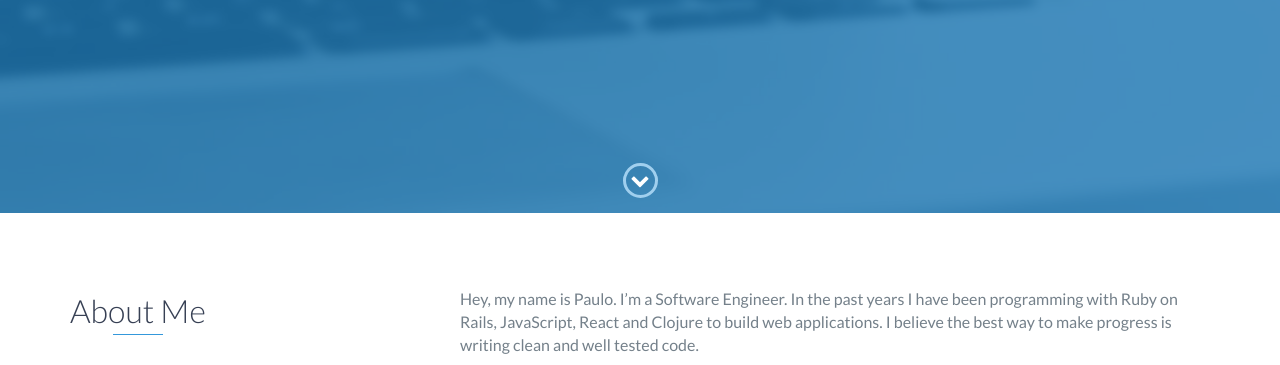
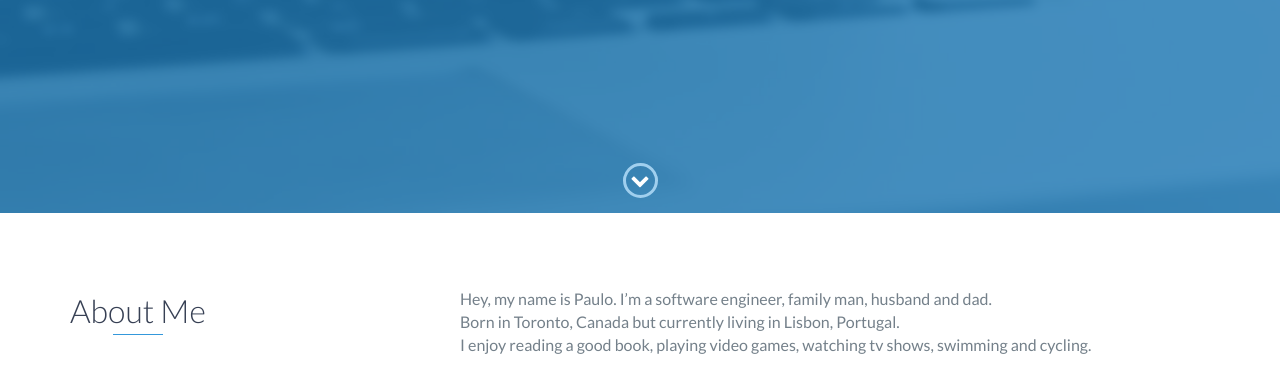
Before and after one commit to paulosilva86/paulosilva86.github.io, a website: page index.html in a window 1280 px wide. Shown: the part 587-952 px from the top of the page. Drawn offline with nearby package versions, Linux system fonts and the light colour scheme.

Commit message:
Change about me

```diff
--- a/index.html
+++ b/index.html
@@ -71,9 +71,13 @@
                 </div>
                 <div class="col-md-8">
                     <p>
-                        Hey, my name is Paulo. I’m a Software Engineer.
-                        In the past years I have been programming with Ruby on Rails, JavaScript, React and Clojure to build web applications.
-                        I believe the best way to make progress is writing clean and well tested code.
+                        Hey, my name is Paulo. I’m a software engineer, family man, husband and dad.
+                    </p>
+                    <p>
+                        Born in Toronto, Canada but currently living in Lisbon, Portugal.
+                    </p>
+                    <p>
+                        I enjoy reading a good book, playing video games, watching tv shows, swimming and cycling.
                     </p>
                 </div>
             </div>
```
